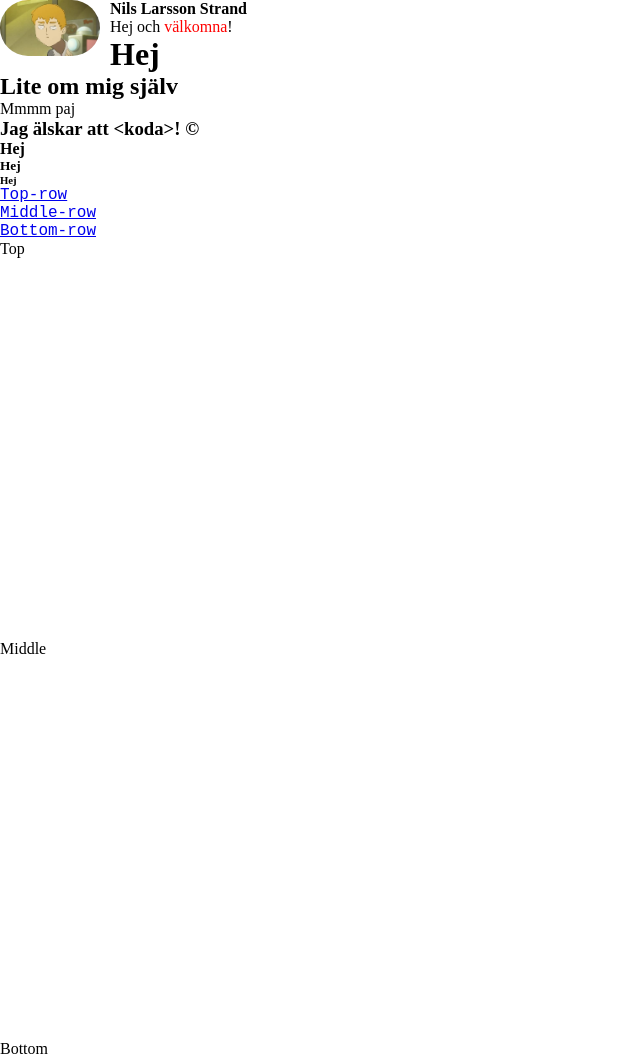
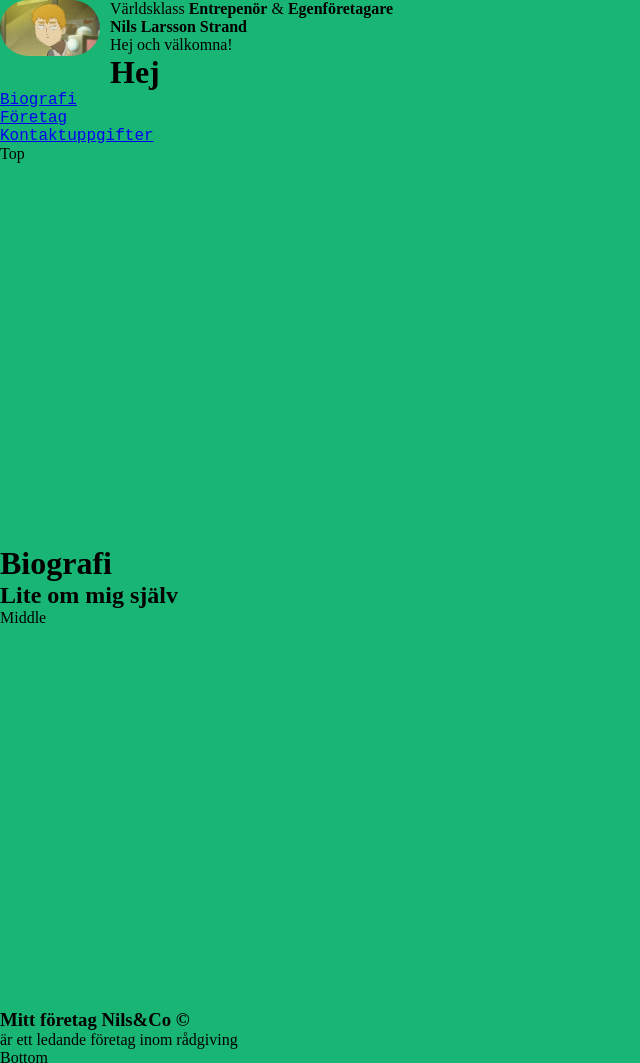
Before and after one commit to Nisseboii23/NissesWebsite, a website: page home.html in a window 1280 px wide. Shown: the top 1063 px of the page, without its empty margins (0-640 px from the left). Drawn offline with Linux system fonts and the light colour scheme.

Commit message:
Torsdag feb 11
Framsteg i presentation och text

```diff
--- a/custom.css
+++ b/custom.css
@@ -9,8 +9,8 @@ html {
 }
 
 * body {
-    background-color: rgba(255, 255, 255, 0.568);
-    background-image: ;
+    background-color: rgba(12, 177, 108, 0.945);
+    background-image: "img/hemsidaskiss.png";
 }
 
 .col-1-2 {
--- a/home.html
+++ b/home.html
@@ -24,8 +24,8 @@
         }
 
         em {
-            color: red;
             font-style: normal;
+            font-weight: bold;
         }
     </style>
 
@@ -37,24 +37,20 @@
 
 
     <img src="img/lowbudgetreigen.jpg">
+    <p>Världsklass <em>Entrepenör</em> & <em>Egenföretagare</em></p>
     <p class="username">Nils Larsson Strand</p>
-    <p>Hej och <em>välkomna</em>!</p>
+    <p>Hej och välkomna!</p>
 
     <h1>Hej</h1>
-    <h2>Lite om mig själv</h2>
-    <p>Mmmm paj</p>
-    <h3>Jag älskar att &lt;koda&gt;! &copy; </h3>
-    <h4>Hej</h4>
-    <h5>Hej</h5>
-    <h6>Hej</h6>
+
 
     <header>
 
         <nav>
             <ol>
-                <li><a href="#top-row">Top-row</a></li>
-                <li><a href="#middle-row">Middle-row</a></li>
-                <li><a href="#bottom-row">Bottom-row</a></li>
+                <li><a href="#top-row">Biografi</a></li>
+                <li><a href="#middle-row">Företag</a></li>
+                <li><a href="#bottom-row">Kontaktuppgifter</a></li>
             </ol>
         </nav>
     </header>
@@ -64,7 +60,11 @@
         <section class="row" id="navigation"></section>
 
         <div class="row" id="top-row">Top</div>
+        <h1>Biografi</h1>
+        <h2>Lite om mig själv</h2>
         <div class="row" id="middle-row">Middle</div>
+        <h3>Mitt företag Nils&Co &copy;</h3>
+        <p>är ett ledande företag inom rådgiving </p>
         <div class="row" id="bottom-row">Bottom</div>
 
 
```
